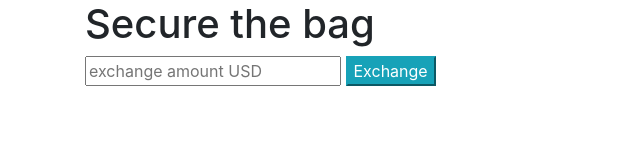
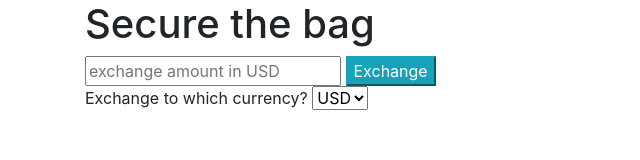
Before and after one commit to tmemmerson/currency-exchanger4, a website built with webpack: page src/index.html in a window 1280 px wide. Shown: the whole page, without its empty margins (0-640 px from the left). Built offline with nearby package versions, Linux system fonts and the light colour scheme.

Commit message:
add multiple currency selections from drop-down.

```diff
--- a/src/index.html
+++ b/src/index.html
@@ -5,10 +5,25 @@
   </head>
   <body>
     <div class="container">
+
       <h1>Secure the bag</h1>
-      <input id="currency" type="text" placeholder="exchange amount USD">
+      <input id="amount" type="text" placeholder="exchange amount in USD">
       <button class="btn-info" id="rateInfo">Exchange</button>
+
+
+    <div class="form-group">
+      <label for="selectedCurrency">Exchange to which currency?</label>
+      <select name="selectedCurrency" id="selectedCurrency">
+        <option value='USD'>USD</option>
+        <option value='USD'>USD</option>
+        <option value='USD'>USD</option>
+        <option value='USD'>USD</option>
+        <option value='USD'>USD</option>
+      </select>
     </div>
+
     <div id="exchangeValue"></div>
+
+  </div>
   </body>
 </html>
```
